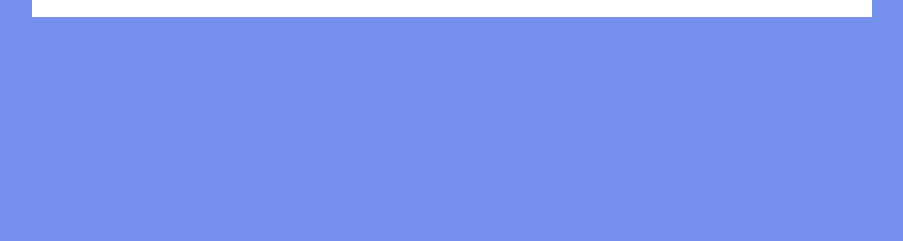
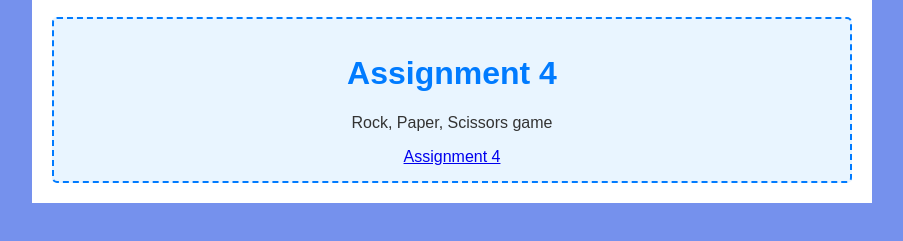
Before and after one commit to jhernande7/jhernande7.github.io, a plain HTML site: page index.html in a window 1280 px wide. Shown: the part 749-990 px from the top of the page, without its empty margins (188-1091 px from the left). Before the commit the page ends 816 px from the top, so only its background shows below. Drawn offline with Linux system fonts and the light colour scheme.

Commit message:
forgot to update the iopages

```diff
--- a/index.html
+++ b/index.html
@@ -37,6 +37,13 @@
             <h1>Assignment 3</h1>
             <p>Food guide for UNCG</p>
             <a href="CSC372-HW/HW-3/index.html">Assignment 3</a>
+        </div>
+        <div class="assignment-holder">
+            <h1>Assignment 4</h1>
+            <p>Rock, Paper, Scissors game</p>
+            <a href="CSC372-HW/HW-4/index.html">Assignment 4</a>
+        </div>
+
     </div>
 </body>
 </html>
```
